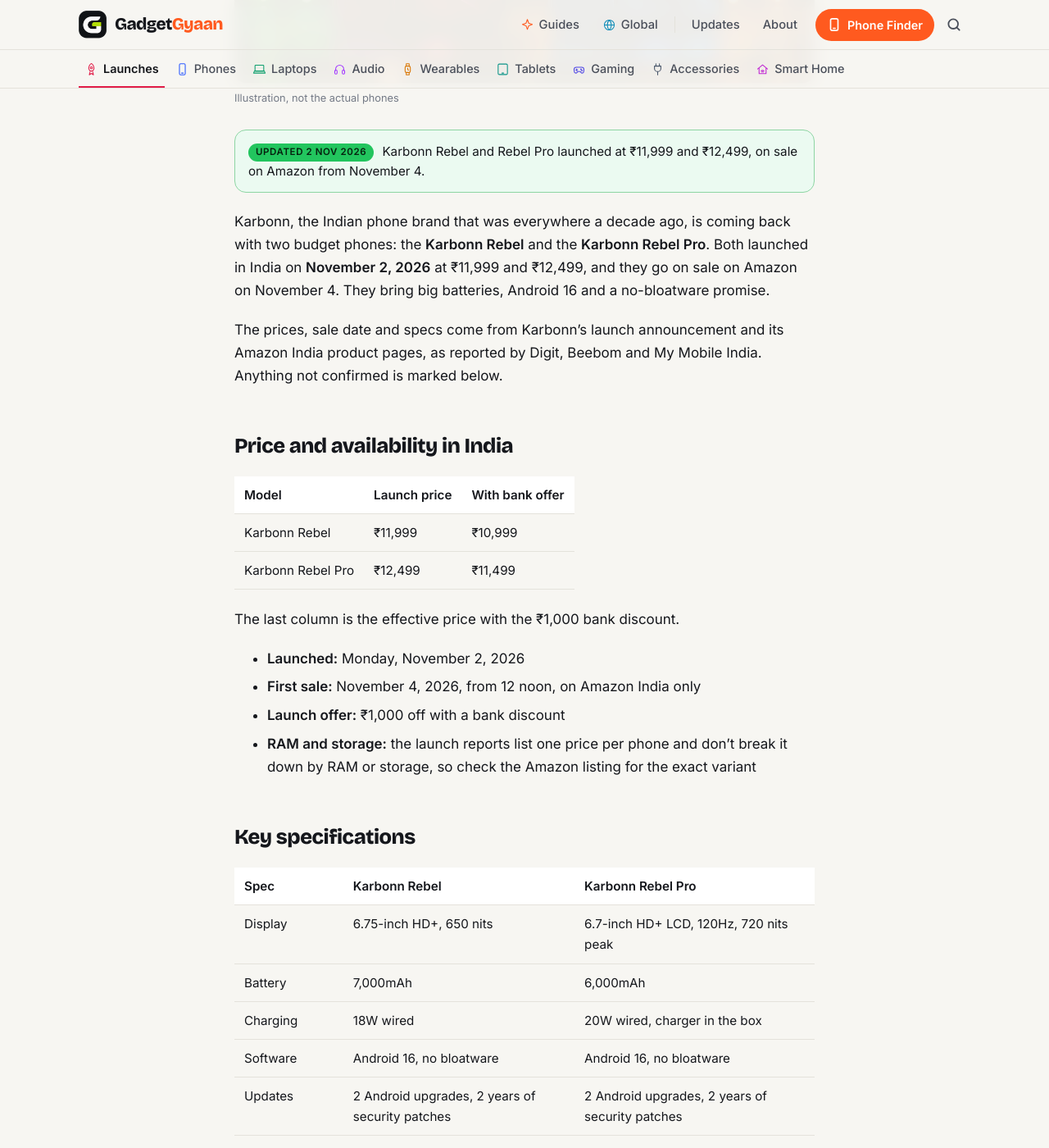
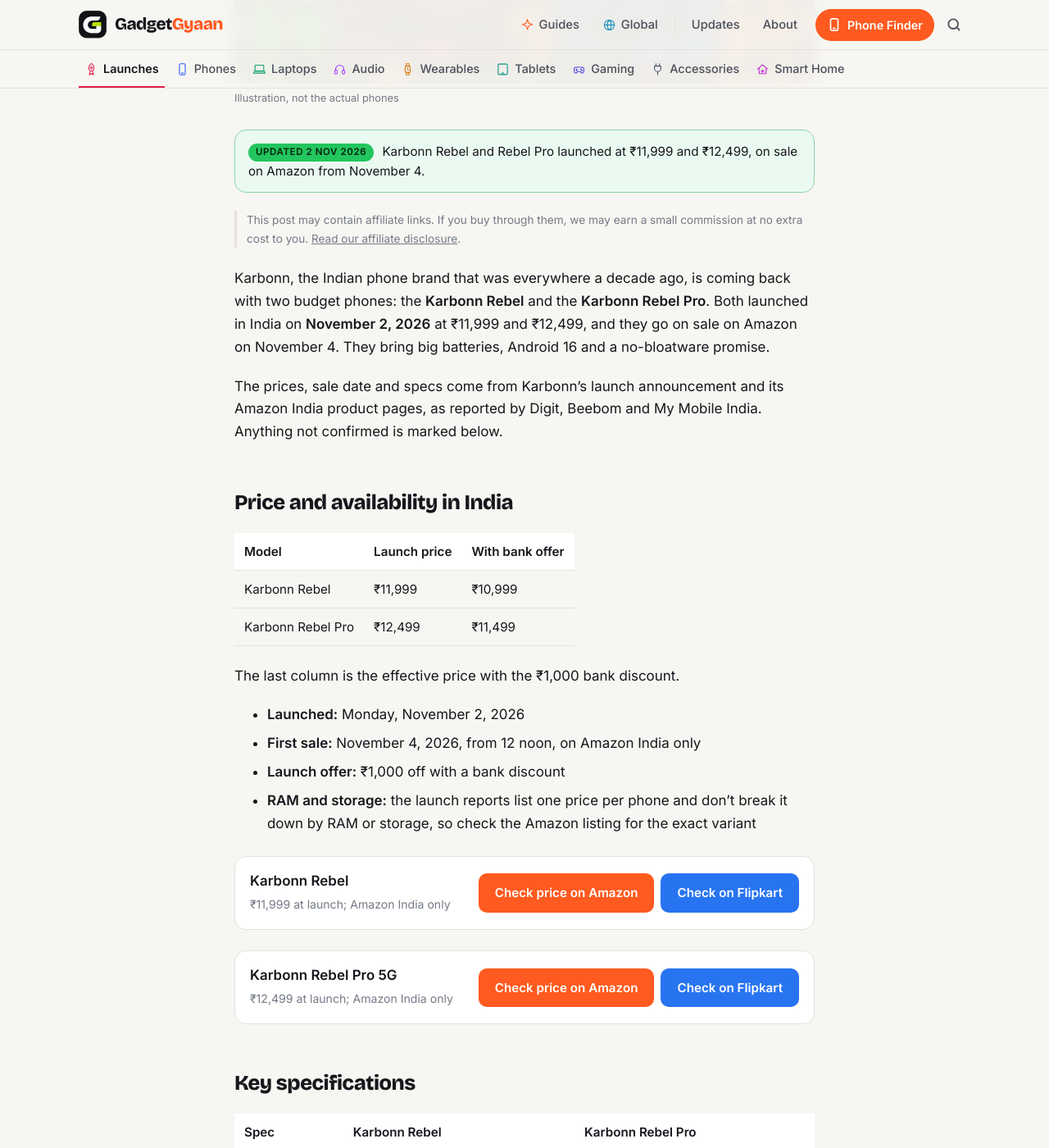
Before and after one commit to kiteksood167/kiteksood167.github.io, a Jekyll site: the page built from _posts/2026-11-01-karbonn-rebel-rebel-pro-5g-india-launch-november-2.md, in a window 1280 px wide and 1400 px high, scrolled down 922 px. Shown: the whole window at 82% size. Built offline with Jekyll 4.4.1, drawn with Linux system fonts in a browser that asks for light colours; comment, search, counter and statistics services are not loaded.

Commit message:
Add Amazon buy buttons to Karbonn Rebel, Zenbook 14 and slow-laptop posts
Co-Authored-By: Claude Opus 5.5 <noreply@anthropic.com>
Claude-Session: https://claude.ai/code/session_019q2TsaYyUfQwBS5iqKAhGu

```diff
--- a/_posts/2026-11-01-karbonn-rebel-rebel-pro-5g-india-launch-november-2.md
+++ b/_posts/2026-11-01-karbonn-rebel-rebel-pro-5g-india-launch-november-2.md
@@ -44,6 +45,10 @@ The last column is the effective price with the ₹1,000 bank discount.
 - **First sale:** November 4, 2026, from 12 noon, on Amazon India only
 - **Launch offer:** ₹1,000 off with a bank discount
 - **RAM and storage:** the launch reports list one price per phone and don't break it down by RAM or storage, so check the Amazon listing for the exact variant
+
+{% include buy.html name="Karbonn Rebel" query="Karbonn Rebel smartphone" note="₹11,999 at launch; Amazon India only" %}
+
+{% include buy.html name="Karbonn Rebel Pro 5G" query="Karbonn Rebel Pro 5G" note="₹12,499 at launch; Amazon India only" %}
 
 ## Key specifications
 
```
Also changed, not shown: other parts of _posts/2026-11-01-karbonn-rebel-rebel-pro-5g-india-launch-november-2.md (+1 -0 lines), _posts/2026-11-02-asus-zenbook-14-ux3480-india-launch-november-5.md (+3 -0 lines), _posts/2026-11-12-speed-up-slow-windows-laptop.md (+3 -0 lines).
